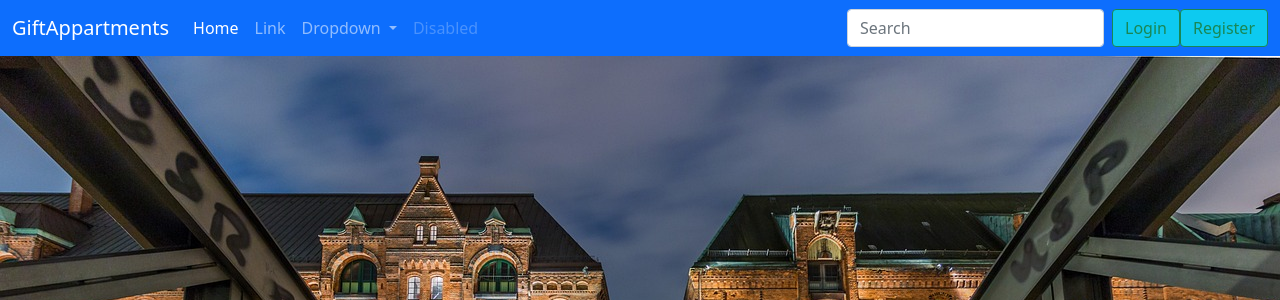
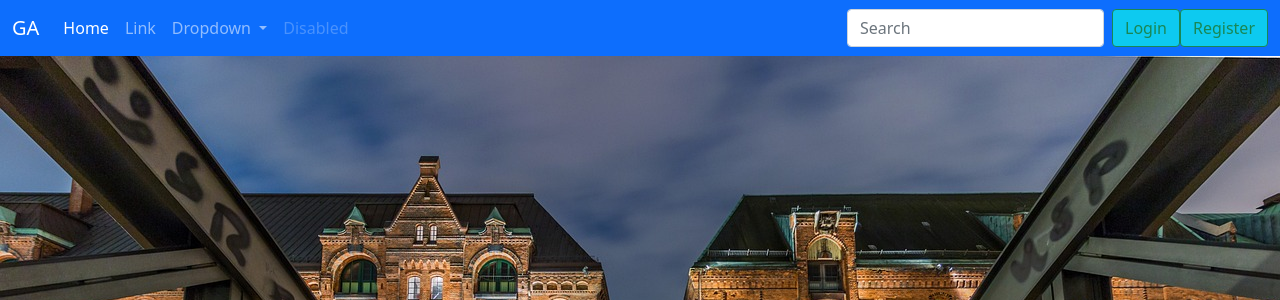
Before and after one commit to manotim/Amani-Apartments, a Django app: page / in a window 1280 px wide; the page is wider, and only the part inside the window is pictured. Shown: the top 300 px of that part. Run offline with Django 5.2, Linux system fonts and the light colour scheme; data comes from the database, SQL or seed files in the repository; both versions use the stored data as it was after the commit.

Commit message:
shorten website name

```diff
--- a/gaproject/gaapp/templates/gaapp/home.html
+++ b/gaproject/gaapp/templates/gaapp/home.html
@@ -88,7 +88,7 @@
     </nav> -->
     <nav class="navbar navbar-expand-lg navbar-dark bg-primary">
       <div class="container-fluid">
-        <a class="navbar-brand" href="#">GiftAppartments</a>
+        <a class="navbar-brand" href="#">GA</a>
         <button class="navbar-toggler" type="button" data-bs-toggle="collapse" data-bs-target="#navbarSupportedContent" aria-controls="navbarSupportedContent" aria-expanded="false" aria-label="Toggle navigation">
           <span class="navbar-toggler-icon"></span>
         </button>
```
Also changed, not shown: gaproject/db.sqlite3.
